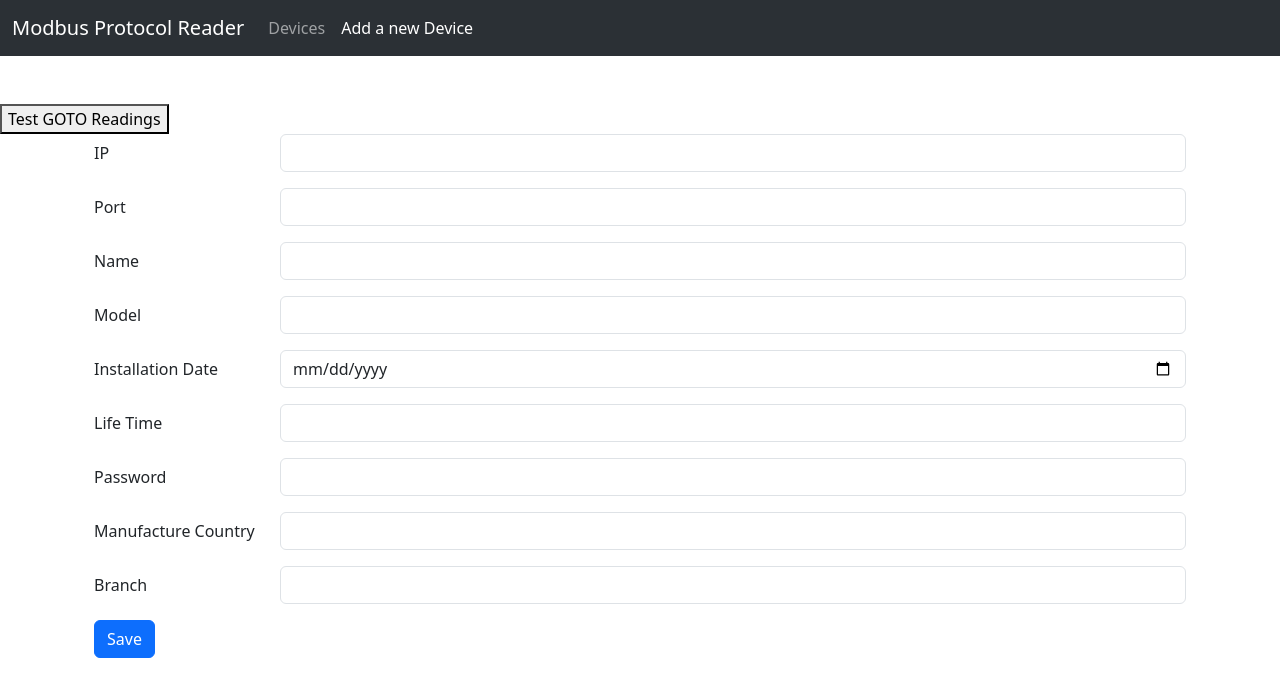
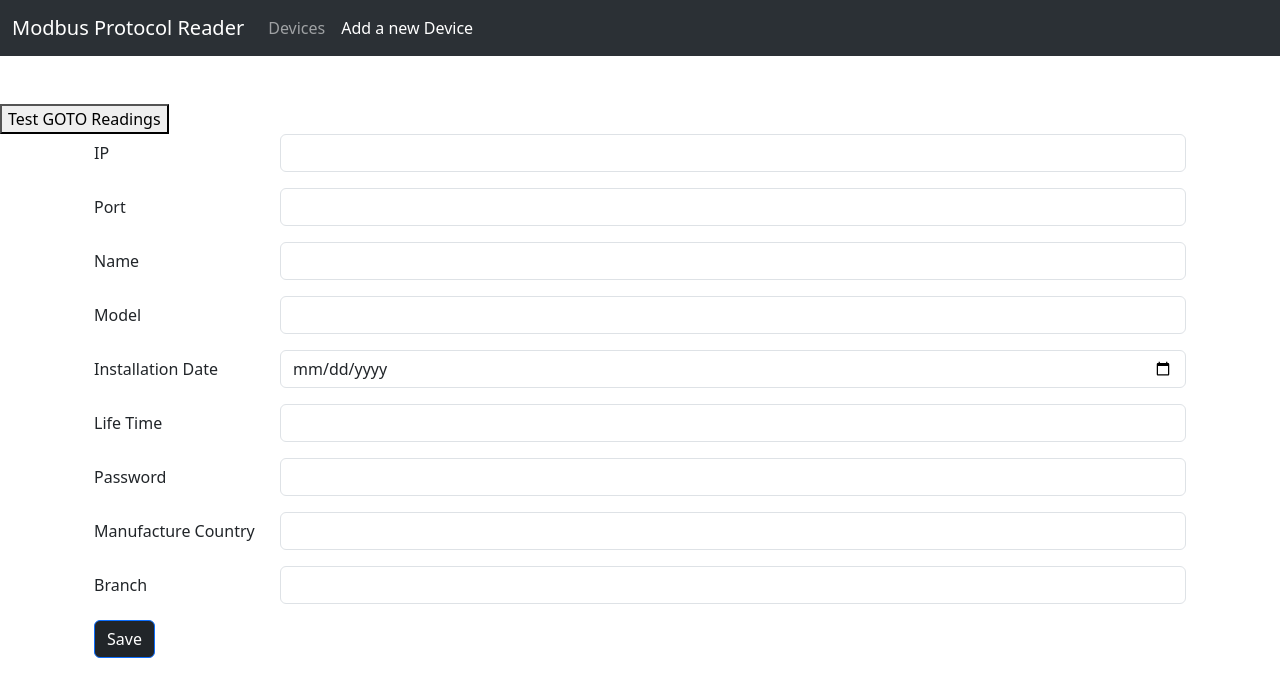
Before and after one commit to Tahoun99/modbus-protocol-UI, an Angular app: page / in a window 1280 px wide. Both pictures are taken after a click on the link "Add a new Device". Shown: the top 696 px of the page. Built offline with nearby package versions, Linux system fonts and the light colour scheme.

Commit message:
button color

```diff
--- a/src/app/add-edit-device/add-edit-device.component.html
+++ b/src/app/add-edit-device/add-edit-device.component.html
@@ -62,7 +62,7 @@
           <input type="text" class="form-control" id="branch" [(ngModel)]="device.branch" name="branch">
         </div>
       </div>
-      <button type="submit" class="btn btn-primary">Save</button>
+      <button type="submit" class="btn btn-primary bg-dark">Save</button>
       <div></div>
     </form>
   </div>
--- a/src/app/app.component.ts
+++ b/src/app/app.component.ts
@@ -3,6 +3,7 @@ import { DeviceService } from './services/device.service';
 import { Device } from './models/device-model';
 import { NavigationService } from './services/navigation.service';
 import { Subscription } from 'rxjs';
+import { BrowserModule } from '@angular/platform-browser';
 
 @Component({
   selector: 'app-root',
```
